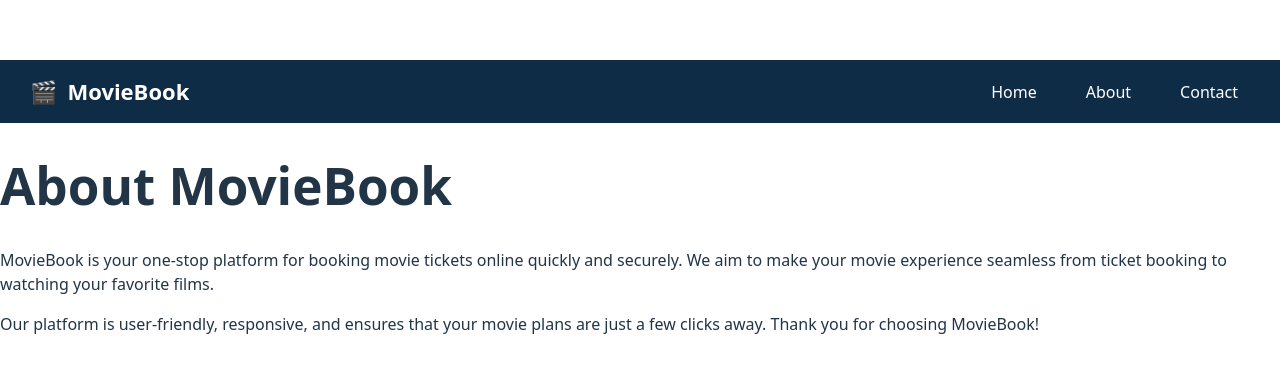
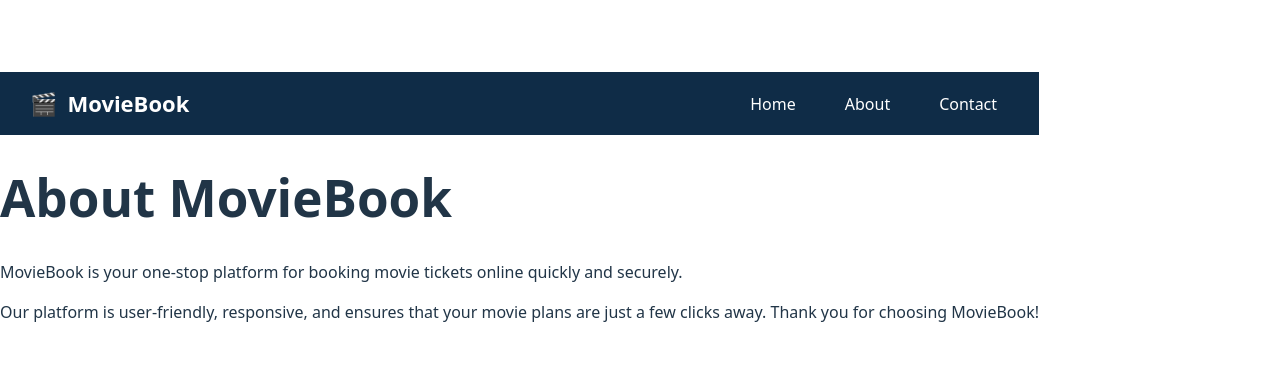
Before and after one commit to Krishna123-web-crypto/MoviesProject, a React (Vite) app: page /About in a window 1280 px wide. Shown: the part 194-566 px from the top of the page. Built offline with nearby package versions, Linux system fonts and the light colour scheme.

Commit message:
changed about.jsx

```diff
--- a/src/Components/About.jsx
+++ b/src/Components/About.jsx
@@ -6,7 +6,6 @@ export default function About() {
       <h1>About MovieBook</h1>
       <p>
         MovieBook is your one-stop platform for booking movie tickets online quickly and securely.
-        We aim to make your movie experience seamless from ticket booking to watching your favorite films.
       </p>
       <p>
         Our platform is user-friendly, responsive, and ensures that your movie plans are just a few clicks away.
```
